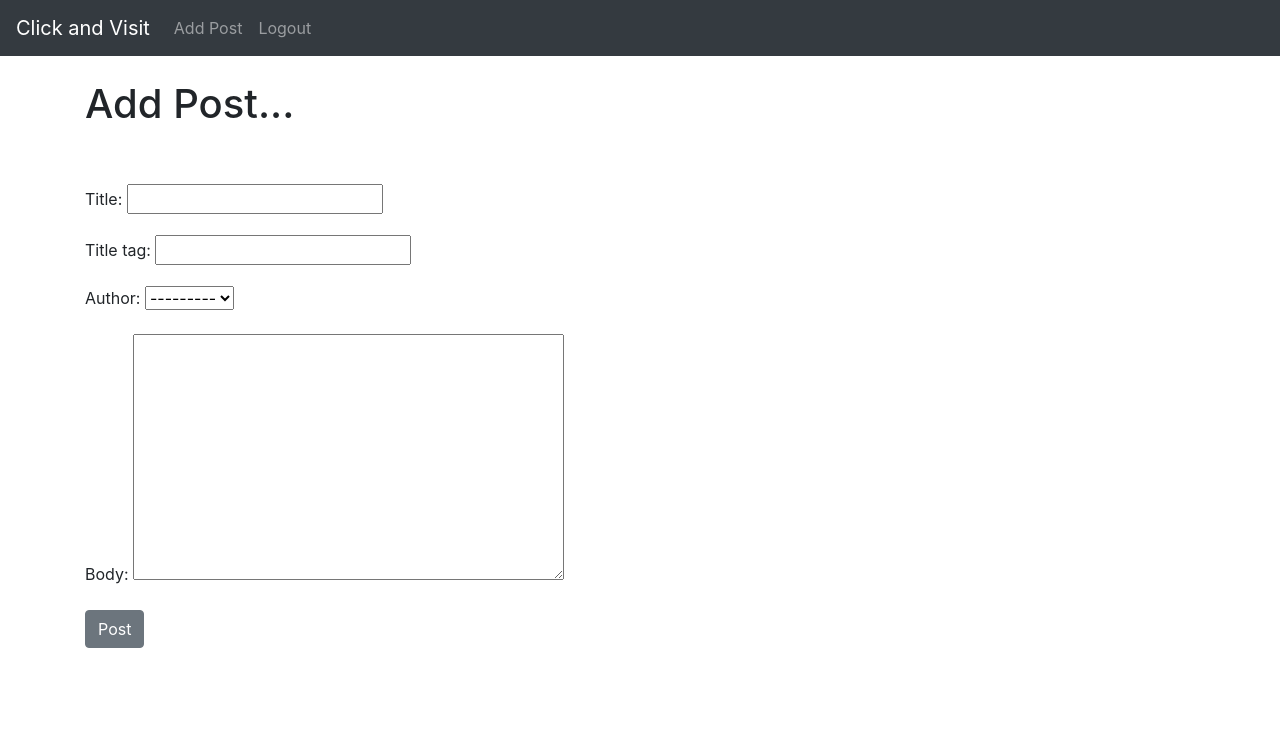
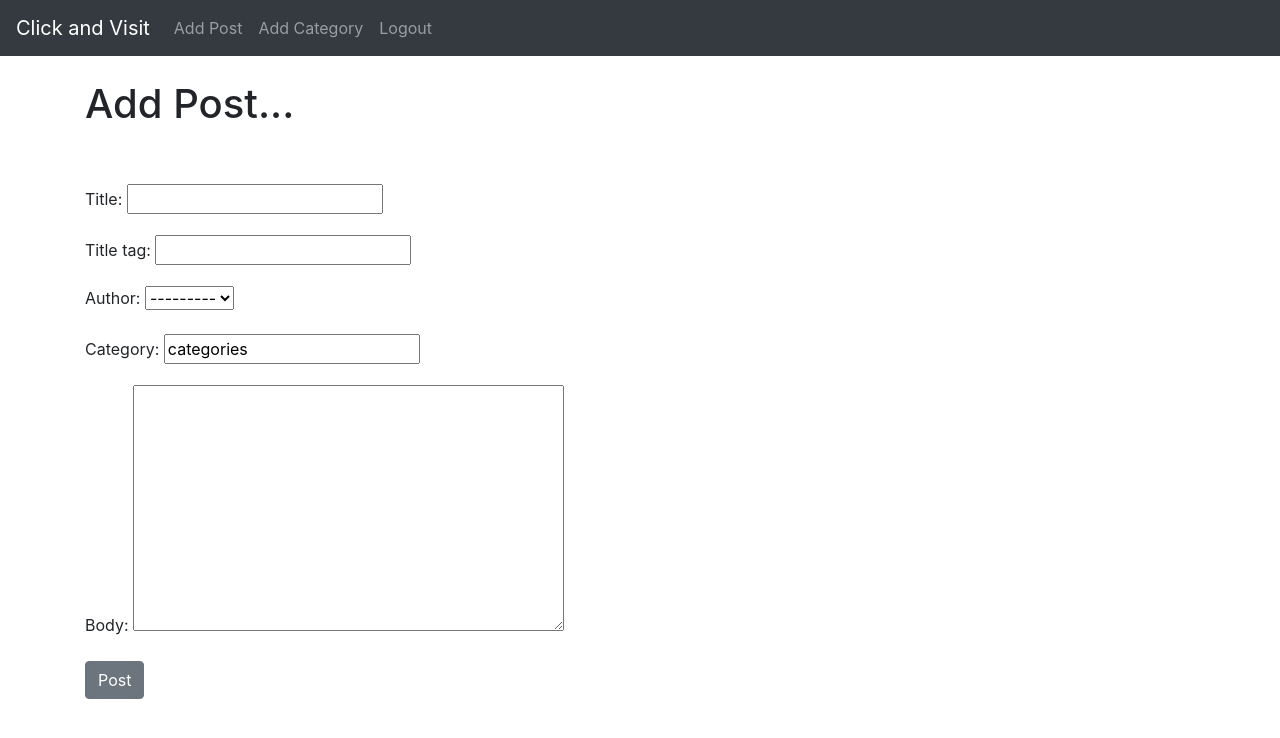
Before and after one commit to Amrutha2103/Click-And-Visit, a Django app: page /add_post/ in a window 1280 px wide. Shown: the top 738 px of the page. Run offline with Django 3.2, Linux system fonts and the light colour scheme; the visitor is signed in with stand-in values (Sample User, id 1); data comes from the database, SQL or seed files in the repository.

Commit message:
Add blog categories

```diff
--- a/blog/admin.py
+++ b/blog/admin.py
@@ -1,4 +1,5 @@
 from django.contrib import admin
-from .models import Post
+from .models import Post, Category
 
 admin.site.register(Post)
+admin.site.register(Category)
--- a/blog/forms.py
+++ b/blog/forms.py
@@ -1,16 +1,24 @@
 from django import forms
-from .models import Post
+from .models import Post, Category
+
+#choices = [('cooking', 'cooking'), ('sports', 'sports'), ('entertainment', 'entertainment'),]
+choices = Category.objects.all().values_list('name','name')
+
+choice_list = []
+for item in choices:
+    choice_list.append(item)
 
 
 class PostForm(forms.ModelForm):
     class Meta:
         model = Post
-        fields = ('title', 'title_tag', 'author', 'body')
+        fields = ('title', 'title_tag', 'author', 'category' , 'body')
 
         widget = {
             'title': forms.TextInput(attrs={'class': 'form-control'}),
             'title_tag': forms.TextInput(attrs={'class': 'form-control'}),
             'author': forms.Select(attrs={'class': 'form-control'}),
+            'category': forms.Select(choices=choice_list, attrs={'class': 'form-control'}),
             'body': forms.Textarea(attrs={'class': 'form-control'}),
         }
 
--- a/blog/models.py
+++ b/blog/models.py
@@ -7,12 +7,23 @@ from datetime import datetime, date
 # Create your models here.
 
 
+class Category(models.Model):
+    name = models.CharField(max_length=255)
+
+    def _str_(self):
+        return self.name
+
+    def get_absolute_url(self):
+        # return reverse('article-detail', args=(str(self.id)))
+        return reverse('home')
+
 class Post(models.Model):
     title = models.CharField(max_length=255)
     title_tag = models.CharField(max_length=255)
     author = models.ForeignKey(User, on_delete=models.CASCADE)
     body = models.TextField()
     post_date = models.DateField(auto_now_add=True)
+    category = models.CharField(max_length=255, default='categories')
 
     def _str_(self):
         return self.title + ' | ' + self.author
--- a/blog/templates/base.html
+++ b/blog/templates/base.html
@@ -27,6 +27,10 @@
             {% if user.is_authenticated %}
             <li class="nav-item">
               <a class="nav-link" href="{% url 'add_post' %}">Add Post</a>
+            </li>
+
+            <li class="nav-item">
+              <a class="nav-link" href="{% url 'add_category' %}">Add Category</a>
             </li>
 
             <li class="nav-item">
--- a/blog/templates/home.html
+++ b/blog/templates/home.html
@@ -9,7 +9,10 @@
 <ul>
 {% for post in object_list %}
     <li><a href="{% url 'article-detail' post.pk %}">
-    {{ post.title }}</a> - {{ post.author.username }}
+    {{ post.title }}</a>
+
+    - {{ post.category }}
+    - {{ post.author.username }}
     {{ post.post_date }} <small>
 
         {% if user.is_authenticated %}
--- a/blog/urls.py
+++ b/blog/urls.py
@@ -1,12 +1,13 @@
 from django.urls import path
 
-from .views import HomeView, ArticleDetailView, AddPostView, UpdatePostView, DeletePostView
+from .views import HomeView, ArticleDetailView, AddPostView, UpdatePostView, DeletePostView, AddCategoryView
 
 urlpatterns = [
     #path('', views.home, name="home"),
     path('', HomeView.as_view(), name="home"),
     path('article/<int:pk>', ArticleDetailView.as_view(), name='article-detail'),
     path('add_post/', AddPostView.as_view(), name='add_post'),
+    path('add_category/', AddCategoryView.as_view(), name='add_category'),
     path('article/edit/<int:pk>', UpdatePostView.as_view(), name = 'update_post'),
     path('article/<int:pk>/remove', DeletePostView.as_view(), name = 'delete_post'),
 
--- a/blog/views.py
+++ b/blog/views.py
@@ -1,6 +1,6 @@
 from django.shortcuts import render
 from django.views.generic import ListView, DetailView, CreateView, UpdateView, DeleteView
-from .models import Post
+from .models import Post, Category
 from .forms import PostForm, EditForm
 from django.urls import reverse_lazy
 
@@ -30,6 +30,14 @@ class AddPostView(CreateView):
     # field = ('title', 'body')
 
 
+class AddCategoryView(CreateView):
+    model = Category
+    #form_class = PostForm
+    template_name = 'add_category.html'
+    fields = '_all_'
+    # field = ('title', 'body')
+
+
 class UpdatePostView(UpdateView):
     model= Post
     form_class = EditForm
```
Also changed, not shown: blog/templates/add_category.html (added, +21 -0 lines), blog/migrations/0004_auto_20231117_1115.py (added).
